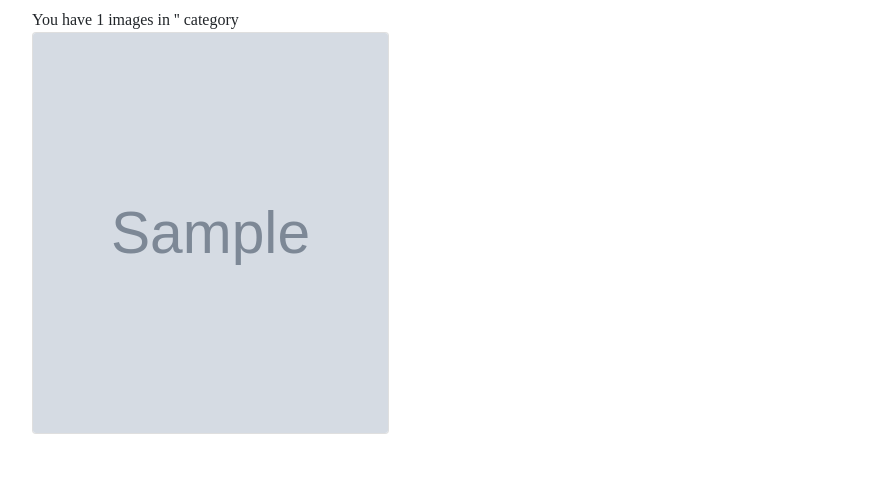
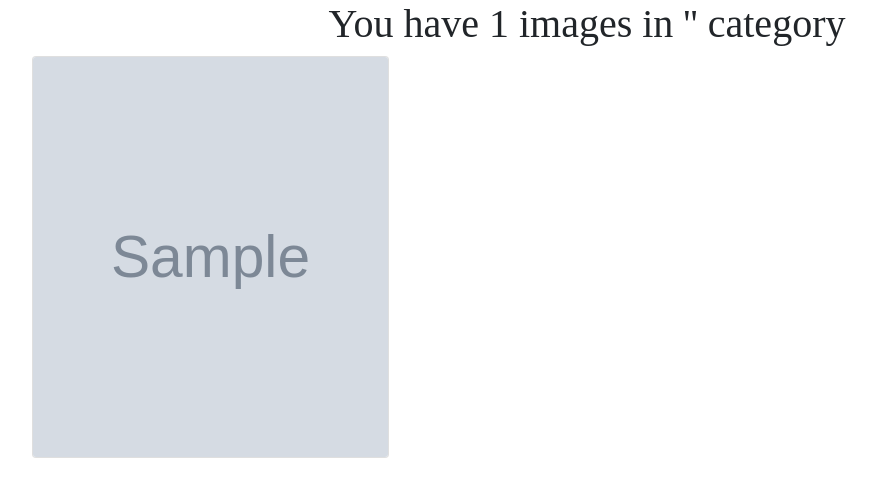
Before and after one commit to UMUTONIRitha/My-Gallery, a Django app: template pictures/templates/pictures/search.html in a window 1280 px wide. Shown: the part 68-565 px from the top of the page, without its empty margins (53-930 px from the left). Run offline with Django 3.2, Linux system fonts and the light colour scheme; the template is opened without the code that fills it: values that come from a table or form of the project are taken from there, others are empty; tables that the repository leaves empty hold one stand-in row (values such as "Sample post"); grey boxes marked "Sample" are stand-in pictures; some libraries are stand-ins or nearby versions; some web fonts are replaced.

Commit message:
save changes

```diff
--- a/pictures/templates/pictures/search.html
+++ b/pictures/templates/pictures/search.html
@@ -2,7 +2,7 @@
 {% block content %}
 <div class="container" style="font-family: 'Libre Caslon Display', serif;">
     {% if images %}
-    <h1 class="text-center"></h2>You have {{ images|length }} images in '{{message}}' category</h1>
+    <h1 class="text-center">You have {{ images|length }} images in '{{message}}' category</h1>
     {% else %}
     <h1 class="text-center"> You have 0 images for your search {{message}}</h1>
 
```
